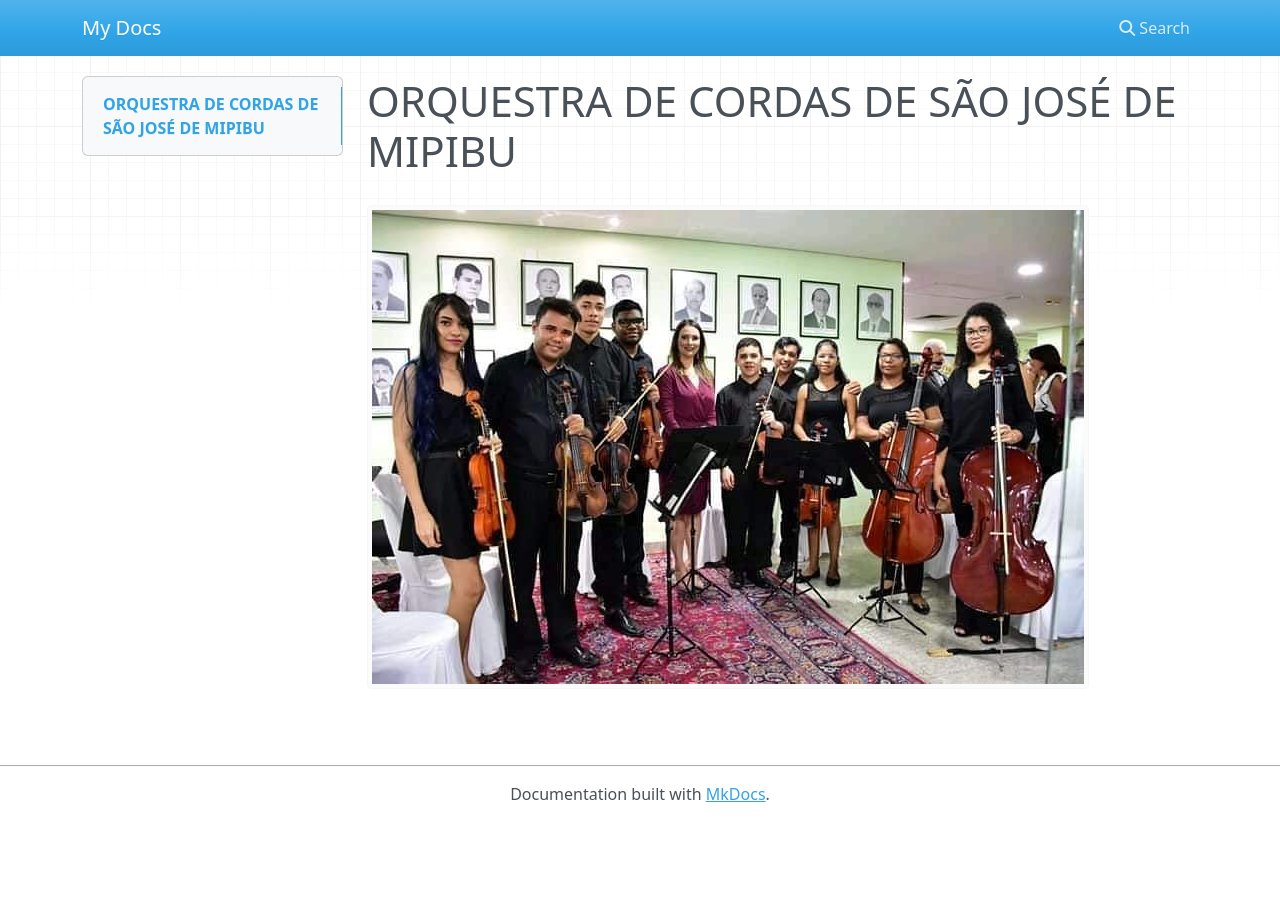
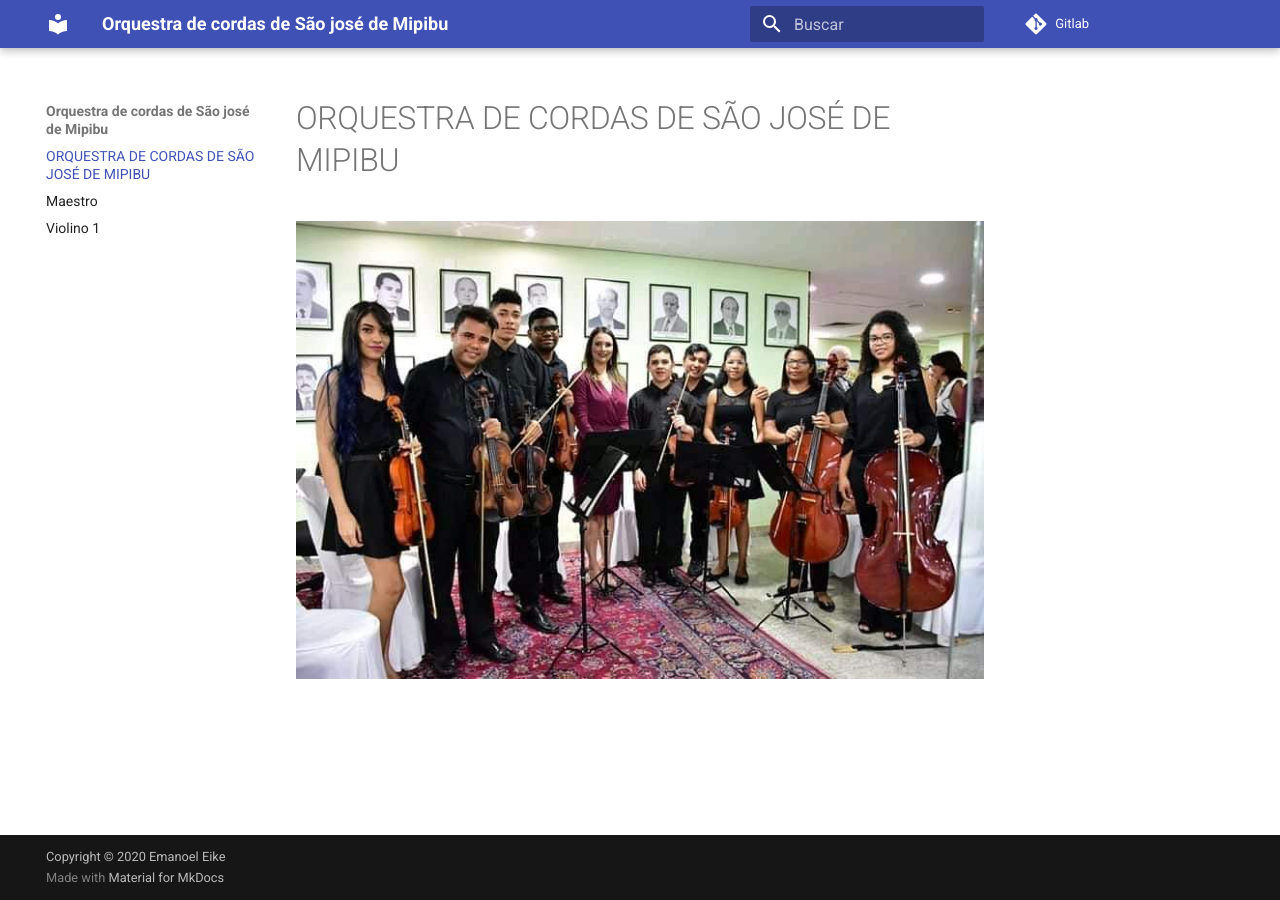
Before and after one commit to Emanoe-Eiky/orqt, an MkDocs documentation site: the page built from docs/index.md, in a window 1280 px wide. Built offline with MkDocs 1.6.1 and Material for MkDocs 9.7.7, drawn with Linux system fonts in a browser that asks for light colours; nearby versions of some CDN libraries.

Commit message:
Rascunho do site

```diff
--- /dev/null
+++ b/docs/maestro.md
@@ -0,0 +1,4 @@
+# Maestro
+## ivs
+## lorem
+## dolores
--- /dev/null
+++ b/docs/violino1.md
@@ -0,0 +1 @@
+# Violino 1
--- a/mkdocs.yml
+++ b/mkdocs.yml
@@ -1 +1,16 @@
-site_name: My Docs
+site_name: Orquestra de cordas de São josé  de Mipibu
+site_url: http://oquetrasjm.000webhostapp.com/
+site_author: Emanoel Eike
+site_description: >-
+  Site para orquestra de cordas de São José de Mipibu
+
+repo_url: https://gitlab.devops.ifrn.edu.br/eike.f/site-mange/
+edit_uri: "edit/master"
+
+# Copyright
+copyright: Copyright &copy; 2020 Emanoel Eike
+
+# Configuration
+theme:
+  name: material
+  language: pt
```
